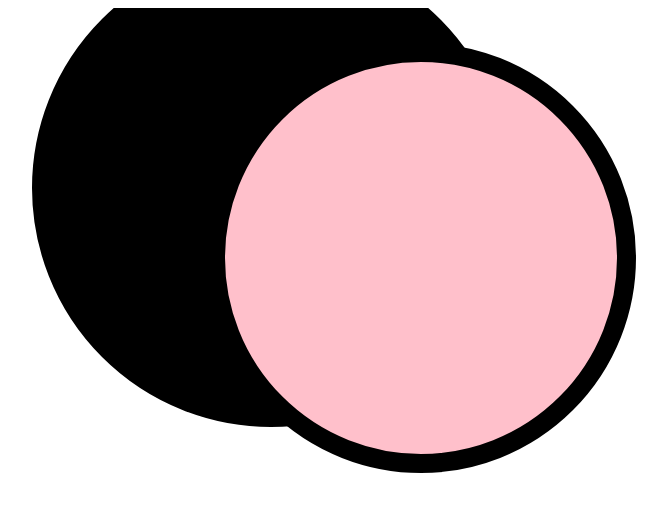
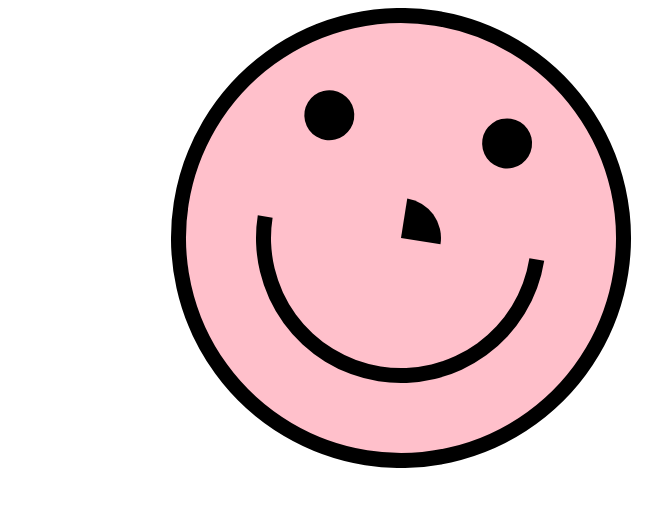
Before and after one commit to dorothybelle247/UmberVis, a React (Create React App) app: page / in a window 1280 px wide. Shown: the top 512 px of the page, without its empty margins (67-734 px from the left). Built offline with nearby package versions, Linux system fonts and the light colour scheme.

Commit message:
4 files modified

```diff
--- a/package.json
+++ b/package.json
@@ -3,6 +3,7 @@
   "version": "0.0.0",
   "private": true,
   "dependencies": {
+    "d3": "^6.6.2",
     "react": "^17.0.0",
     "react-dom": "^17.0.0"
   },
--- a/public/index.html
+++ b/public/index.html
@@ -1 +1,2 @@
 <div id="root"></div>
+<script src="https://cdnjs.cloudflare.com/ajax/libs/d3/6.6.2/d3.min.js" integrity="sha512-L2eTGYYQqzK5YozYyUVrJKj2ZRnHE3QzV1+1yY6VXHExStF3potRZyEcD/B6sTOe04xYxB21QNLmVTQFcgwovg==" crossorigin="anonymous"></script>
--- a/src/App.js
+++ b/src/App.js
@@ -1,22 +1,69 @@
 import React from "react";
 import "./style.css";
+import {arc} from "d3";
 
-const width = 960;
-const height = 500;
+console.log(arc)
+
+const width = 920;
+const height = 460;
 const centerX = width / 2;
-const centerY = height/2;
-const strokeWidth = 30;
+const centerY = height / 2;
+const strokeWidth = 15;
+const eyeOffsetX = 90;
+const eyeOffsetY = 110;
+const eyeRadius = 25;
+const mouthWidth = 15;
+const mouthRadius = 130;
+// Method chaining - set multiple chain
 
-export default function App() {
-  return (
+
+const noseArc = arc()
+    .innerRadius(0)
+    .outerRadius(40)
+    .startAngle(0)
+    .endAngle(Math.PI / 2);
+
+const mouthArc = arc()
+    .innerRadius(mouthRadius)
+    .outerRadius(mouthRadius + mouthWidth)
+    .startAngle(Math.PI /2)
+    .endAngle(Math.PI * 3/2);
+
+const App = () =>
+ (
     <div>
-       <svg width={width} height={height}>
-        <circle cx={centerX} cy={centerY} r="200" fill="pink" stroke="black" stroke-width={strokeWidth}></circle>
+      <svg width={width} height={height}>
+       <g transform={`translate(${centerX}, ${centerY}) rotate(9)`}>
+        <circle
+          r={centerY - strokeWidth / 2}
+          fill="pink"
+          stroke="black"
+          stroke-width={strokeWidth}
+        />
 
-        <circle cx="330" cy="180" r={centerY -strokeWidth / 2} fill="black" stroke="black" stroke-width="8"></circle>
+        <circle
+          cx={-eyeOffsetX}
+          cy={-eyeOffsetY}
+          r={eyeRadius}
+          // fill="black"
+          // stroke="black"
+          // stroke-width="8"
+        />
 
-        <circle cx="480" cy="250" r="200" fill="pink" stroke="black" stroke-width="8"></circle>
-    </svg>
+        <circle
+          cx={eyeOffsetX}
+          cy={- eyeOffsetY}
+          r={eyeRadius}
+          // fill="black"
+          // stroke="black"
+          // stroke-width="8"
+        />
+        <path d={noseArc()}/>
+        <path d={mouthArc()}/>
+        </g>
+      </svg>
     </div>
   );
-}
+
+
+export default App;
--- a/src/index.js
+++ b/src/index.js
@@ -1,5 +1,6 @@
 import React from "react";
 import ReactDOM from "react-dom";
+import {arc} from "d3";
 
 import App from "./App";
 
```
